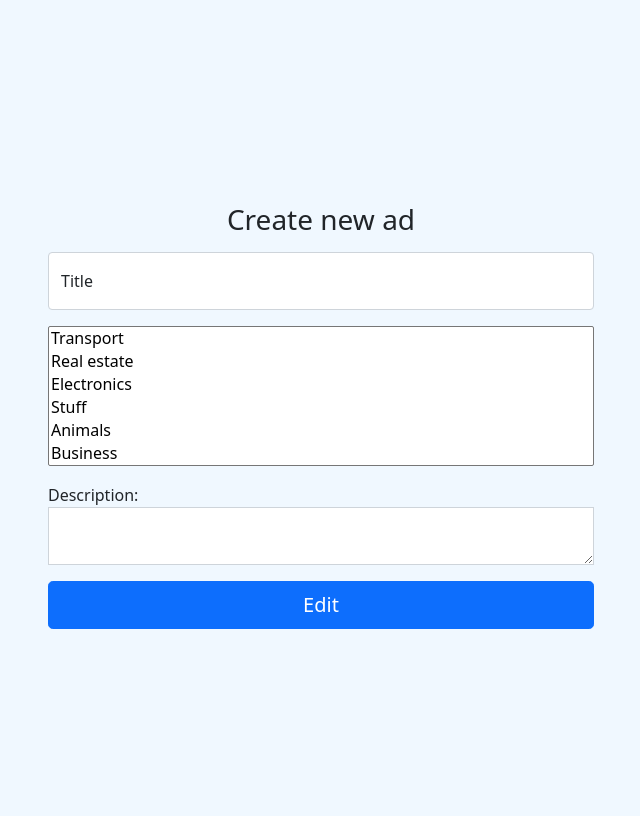
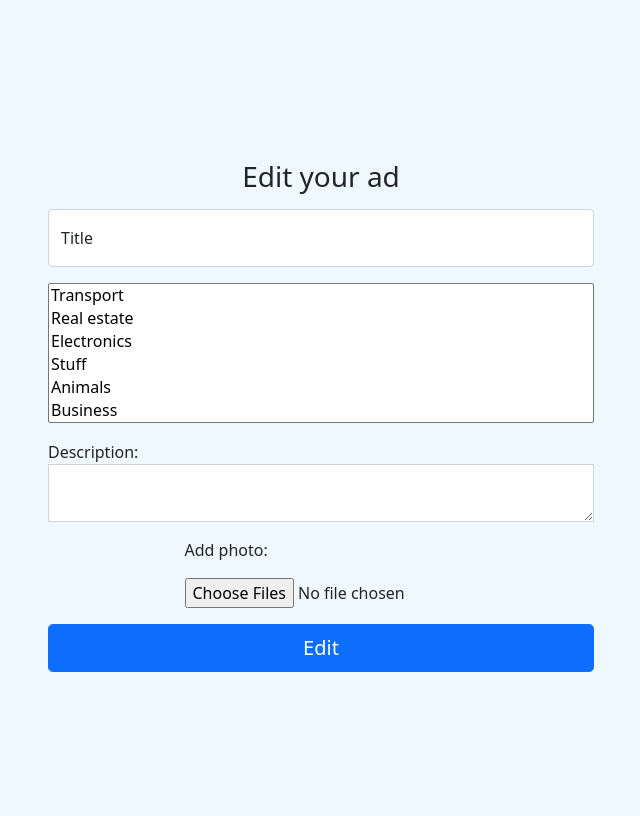
Before and after one commit to artem-create16/metathesis, a Flask app: page /ad/1/edit in a window 1280 px wide. Shown: the part 56-872 px from the top of the page, without its empty margins (319-959 px from the left). Run offline with Flask 2, Linux system fonts and the light colour scheme; the visitor is signed in with stand-in values (Sample User, id 1); data comes from the database, SQL or seed files in the repository; data that the repository does not hold is empty; parts of the project's set-up code (start-up, migrations or seed data) failed here and were passed over.

Commit message:
Add and delete photo

```diff
--- a/application/ad/controller.py
+++ b/application/ad/controller.py
@@ -92,15 +92,13 @@ def show_ad(ad_id):
 
 
 def edit_ad(ad_id):
-    print('00000000000000')
     ad = Ad.query.get(ad_id)
-    print('111111111111111111')
     form = AdForm(request.form, obj=ad)
-    print('222222222222222222222')
     form.category.choices = Categories
-    print('FORM CATEGORY',form.category.data, flush=True)
     if request.method == 'POST':
+        files = request.files.getlist('file')
         form.populate_obj(ad)
+        upload_photo(ad.id, files)
         db.session.commit()
         return render_template('ad/show_ad.html', ad=ad, photos=ad.ad_photos, user=ad.user)
     return render_template('ad/edit_ad.html', ad=ad, form=form)
@@ -115,3 +113,7 @@ def delete_ad(ad_id):
     flash(f'The project {ad.title} has been deleted')
     # shutil.rmtree("../static/uploads/101/back.jpg")
     return redirect(url_for('main.index'))
+
+
+def delete_ad_photo(ad_id, link):
+    pass
--- a/application/ad/routes.py
+++ b/application/ad/routes.py
@@ -32,3 +32,9 @@ def edit_ad(ad_id):
 @login_required
 def delete_ad(ad_id):
     return controller.delete_ad(ad_id)
+
+
+@ad_blueprint.route('/<ad_id>/<link>/delete_ad_photo')
+@login_required
+def delete_ad_photo(ad_id, link):
+    return controller.delete_ad_photo(ad_id, link)
--- a/application/templates/ad/creating.html
+++ b/application/templates/ad/creating.html
@@ -31,7 +31,7 @@
                 </div>
                 </div>
 
-                <a class="but"></a><button class="w-100 btn btn-lg btn-primary" type="submit">Create</button>
+                <button class="w-100 btn btn-lg btn-primary" type="submit">Create</button>
             </form>
         </div>
     </div>
--- a/application/templates/ad/edit_ad.html
+++ b/application/templates/ad/edit_ad.html
@@ -4,9 +4,9 @@
 
     <div class="row align-items-center h-100">
         <div class="col-6 mx-auto">
-            <form action="" method="POST">
+            <form action="" method="POST" enctype="multipart/form-data">
                 {{ form.csrf_token }}
-                <h1 class="h3 mb-3 fw-normal text-center">Create new ad</h1>
+                <h1 class="h3 mb-3 fw-normal text-center">Edit your ad</h1>
 
                 <div class="form-floating mb-3">
                     <input value="{{ ad.title }}" type="text" name="title" class="form-control" id="title" placeholder="title">
@@ -32,13 +32,21 @@
                         {{ ad.description }}
                     </textarea>
                 </div>
+                <div class="col-6 mx-auto">
+                    <p>Add photo: </p>
+                    <input type="file" name="file" id="file" multiple="multiple">
+                    <p></p>
+                </div>
+
                 <div>
                     {% for photo in ad.ad_photos %}
                         <img src="{{ url_for('static', filename = photo.link) }}" alt="" width=50% height=50%>
+                        <a type="button" class="btn btn-outline-danger" href="{{ url_for('ad.delete_ad_photo', ad_id=ad.id, link=photo.link) }}">Delete</a>
+                        <p></p>
                     {% endfor %}
                 </div>
+
                 </div>
-
                 <button class="w-100 btn btn-lg btn-primary" type="submit">Edit</button>
             </form>
         </div>
```
